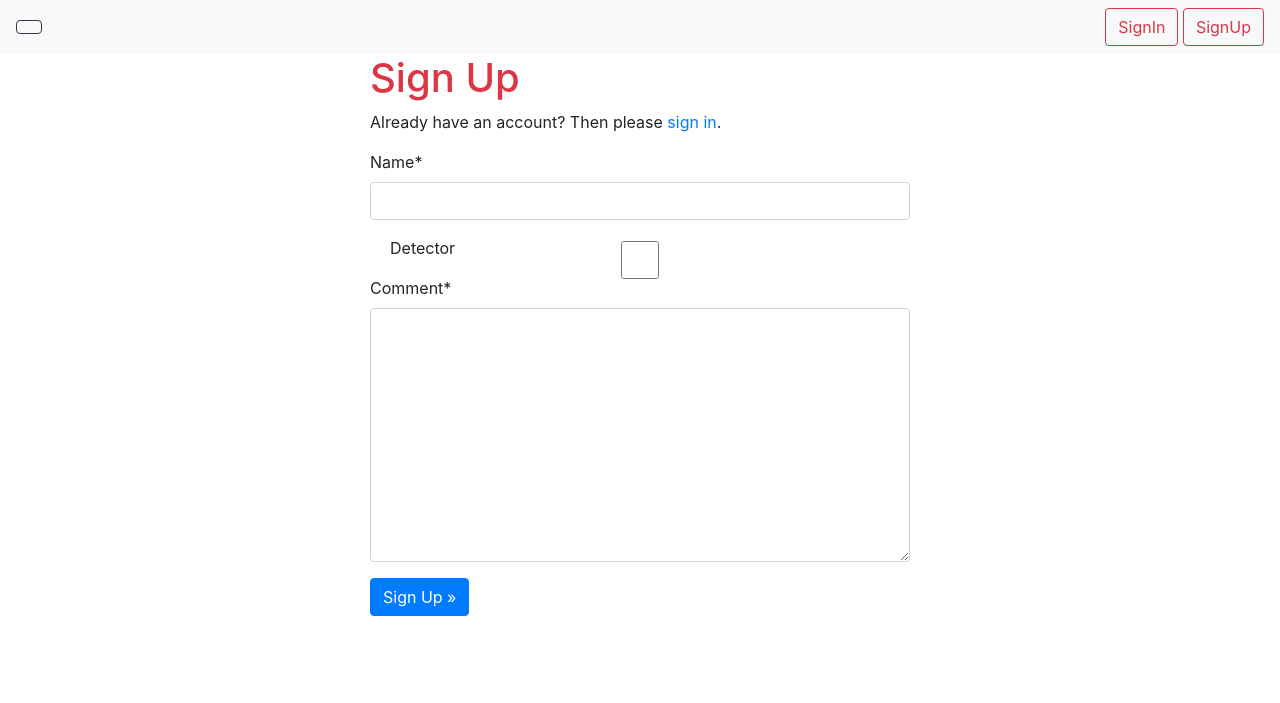
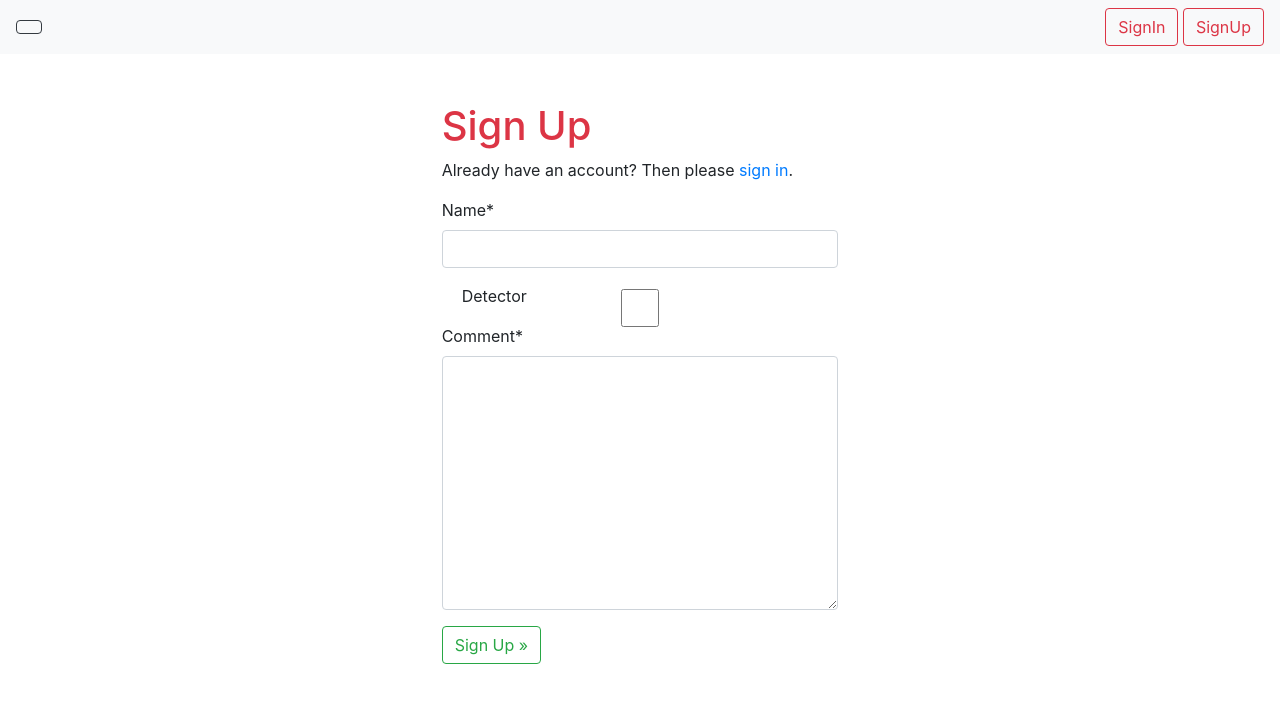
Before and after one commit to PROGRAMMER221/FaceRecognition, a Django app: template FaceDetection/templates/account/signup.html in a window 1280 px wide. Shown: the top 703 px of the page. Run offline with Django 3.2, Linux system fonts and the light colour scheme; the template is opened without the code that fills it: values that come from a table or form of the project are taken from there, others are empty; some libraries are stand-ins or nearby versions.

Commit message:
change in requirements

```diff
--- a/FaceDetection/templates/account/signup.html
+++ b/FaceDetection/templates/account/signup.html
@@ -1,29 +1,23 @@
 {% extends "account/base.html" %}
+
 {% load i18n %}
-{% load crispy_forms_tags %}
 
 {% block head_title %}{% trans "Signup" %}{% endblock %}
+{% load crispy_forms_tags %}
+{% block content %}
+<div class="container mt-5 col-4">
+  <h1 class="text-danger">{% trans "Sign Up" %}</h1>
 
-{% block content %}
-  <main>
-    <div class="container">
-      <section class="mb-4">
-        <div class="row wow fadeIn">
-          <div class='col-6 offset-3'>
-            <h1 class="text-danger">{% trans "Sign Up" %}</h1>
 <p>{% blocktrans %}Already have an account? Then please <a href="{{ login_url }}">sign in</a>.{% endblocktrans %}</p>
+
 <form class="signup" id="signup_form" method="post" action="{% url 'account_signup' %}">
   {% csrf_token %}
   {{ form|crispy }}
   {% if redirect_field_value %}
   <input type="hidden" name="{{ redirect_field_name }}" value="{{ redirect_field_value }}" />
   {% endif %}
-              <button class='btn btn-primary' type="submit">{% trans "Sign Up" %} &raquo;</button>
+  <button type="submit" class="btn btn-outline-success">{% trans "Sign Up" %} &raquo;</button>
 </form>
+</div>
 
-          </div>
-        </div>
-      </section>
-    </div>
-  </main>
 {% endblock %}
```
Also changed, not shown: requirements.txt (+0 -16 lines), db.sqlite3, images/Nilutpol/11.jpg (deleted), images/Nilutpol/12.jpg (deleted), images/Nilutpol/13.jpg (deleted), images/Nilutpol/14.jpg (deleted). Lines whose indentation alone changed are shown as unchanged.
